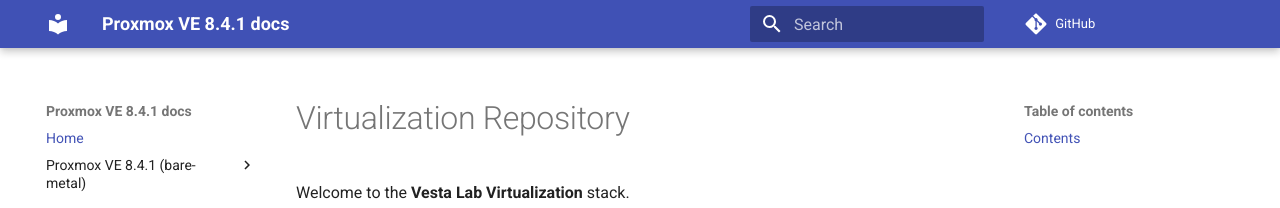
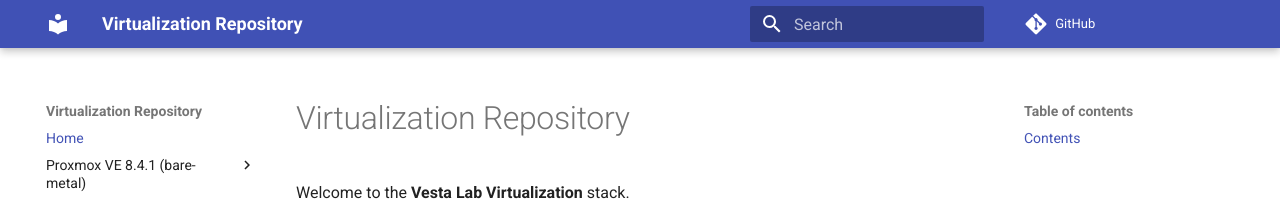
Before and after one commit to iFezGez/virtualization, an MkDocs documentation site: the page built from docs/index.md, in a window 1280 px wide. Shown: the top 208 px of the page. Built offline with MkDocs 1.6.1 and Material for MkDocs 9.7.7, drawn with Linux system fonts in a browser that asks for light colours; comment, search, counter and statistics services are not loaded.

Commit message:
docs(ui): rename site to Virtualization Repository

```diff
--- a/mkdocs.yml
+++ b/mkdocs.yml
@@ -1,4 +1,4 @@
-site_name: "Proxmox VE 8.4.1 docs"
+site_name: "Virtualization Repository"
 repo_url:  "https://github.com/ifezgez/virtualization"
 
 docs_dir: docs
```
